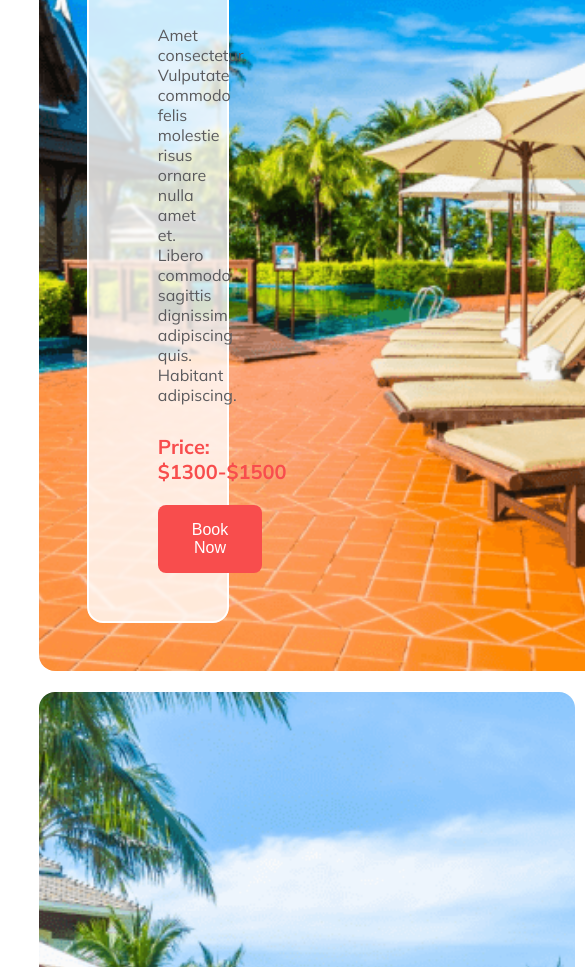
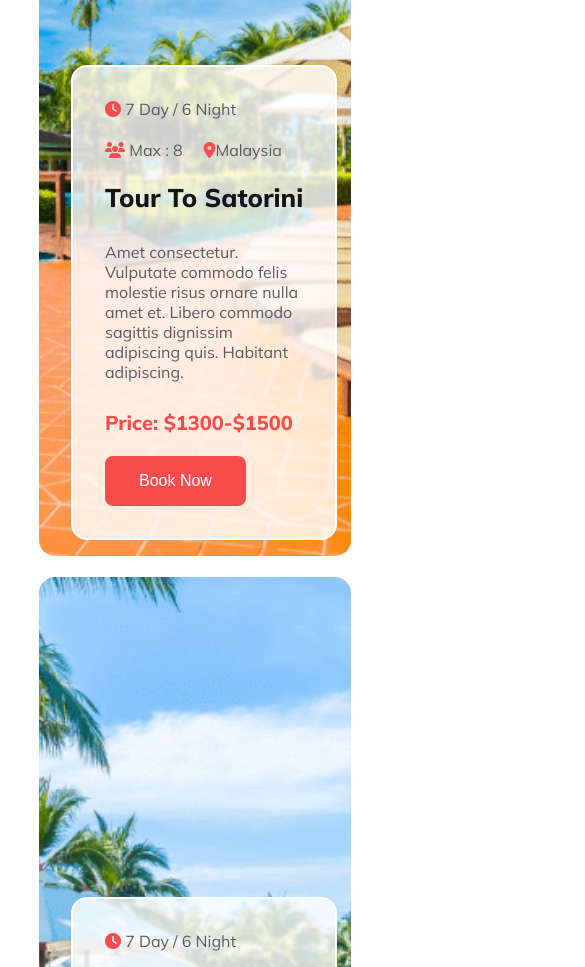
Before and after one commit to NaimoonJannat/B9A2-Travel-website, a plain HTML site: page index.html in a window 390 px wide. Shown: the part 6426-7393 px from the top of the page, 585 px wide, since content can reach past the window. Drawn offline with Linux system fonts and the light colour scheme.

Commit message:
Deal section completed with responsive

```diff
--- a/index.html
+++ b/index.html
@@ -194,6 +194,15 @@
             <div class="deal-banner-container">
                 <div class="deal-banner" id="deal-one">
                     <div class="deals">
+                        <div class="deal-icon-box">
+                            <div class="icon-box-one">
+                                <p class="icon-info"><i class="fa-solid fa-clock"></i> 7 Day / 6 Night</p>
+                            </div>
+                            <div class="icon-box-two">
+                                <p class="icon-info"><i class="fa-solid fa-users"></i> Max : 8</p>
+                                <p class="icon-info"><i class="fa-solid fa-location-dot"></i>Malaysia</p>
+                            </div>
+                        </div>
                         <h1 class="choose-title">Tour To Satorini</h1>
                         <p class="primary-info" id="blog-info">Amet consectetur. Vulputate commodo felis
                             molestie risus  ornare nulla amet et. Libero commodo sagittis dignissim adipiscing quis. Habitant adipiscing.</p>
@@ -203,6 +212,16 @@
                 </div>
                 <div class="deal-banner" id="deal-two">
                     <div class="deals">
+                        <div class="deal-icon-box">
+                            <div class="icon-box-one">
+                                <p class="icon-info"><i class="fa-solid fa-clock"></i> 7 Day / 6 Night</p>
+                            </div>
+                            <div class="icon-box-two">
+                                <p class="icon-info"><i class="fa-solid fa-users"></i> Max : 8</p>
+                                <p class="icon-info"><i class="fa-solid fa-location-dot"></i>Malaysia</p>
+                            </div>
+                        </div>
+
                         <h1 class="choose-title">Tour To Satorini</h1>
                         <p class="primary-info" id="blog-info">Amet consectetur. Vulputate commodo felis
                             molestie risus  ornare nulla amet et. Libero commodo sagittis dignissim adipiscing quis. Habitant adipiscing.</p>
@@ -212,6 +231,15 @@
                 </div>
                 <div class="deal-banner" id="deal-three">
                     <div class="deals">
+                        <div class="deal-icon-box">
+                            <div class="icon-box-one">
+                                <p class="icon-info"><i class="fa-solid fa-clock"></i> 7 Day / 6 Night</p>
+                            </div>
+                            <div class="icon-box-two">
+                                <p class="icon-info"><i class="fa-solid fa-users"></i> Max : 8</p>
+                                <p class="icon-info"><i class="fa-solid fa-location-dot"></i>Malaysia</p>
+                            </div>
+                        </div>
                         <h1 class="choose-title">Tour To Satorini</h1>
                         <p class="primary-info" id="blog-info">Amet consectetur. Vulputate commodo felis
                             molestie risus  ornare nulla amet et. Libero commodo sagittis dignissim adipiscing quis. Habitant adipiscing.</p>
@@ -220,6 +248,7 @@
                     </div>
                 </div>
             </div>
+            <button class="primary-btn">See More Packages</button>
         </div>
 
         <!-- perfect place section  -->
--- a/responsive.css
+++ b/responsive.css
@@ -50,6 +50,18 @@
         width: 80%;
     }
 
+    /* Deal section  */
+    #deal-one , #deal-two , #deal-three {
+        padding: 20rem 2rem 1rem;
+    }
+    .deals{
+        width: 80%;
+        padding: 2rem;
+    }
+    .deal-icon-box{
+        flex-direction: column;
+    }
+
     /* perfect place section  */
 
     .perfect-place-section{
@@ -57,6 +69,6 @@
     }
     iframe{
         width: 95%;
-        height: auto;
+        height: 80%;
     }
 }
--- a/style.css
+++ b/style.css
@@ -228,6 +228,9 @@ nav{
 }
 
 /* <!-- deals-section  --> */
+.deal-section{
+    text-align: center;
+}
 
 .deal-banner{
     background-repeat: no-repeat;
@@ -235,6 +238,23 @@ nav{
     background-position: center;
     border-radius: 16px;
     margin-bottom: 1.3rem;
+    text-align: left;
+}
+.deal-icon-box{
+    display: flex;
+    gap: 1.3rem;
+    margin-bottom: 1.3rem;
+}
+.icon-box-two{
+    display: flex;
+    gap: 1.3rem;
+}
+.icon-info{
+    font-size: 1rem;
+    color: var(--info-grey);
+}
+.icon-info > i{
+    color: var(--primary-color);
 }
 .deals{
     width: 50%;
@@ -243,24 +263,24 @@ nav{
     border: 2px solid #FFF;
     background: rgba(255, 255, 255, 0.80);
     backdrop-filter: blur(1px);
-    border-radius: 16px;
 }
 .deal-price{
     color: var(--primary-color);
     font-size: 1.25rem;
     margin-bottom: 1.3rem;
+    font-weight: 800;
 }
 #deal-one{
     background-image: url(./Images/vacation.png);
-    padding: 3rem 0rem 3rem 33.5rem;
+    padding: 3rem 0rem 3rem 34rem;
 }
 #deal-two{
     background-image: url(./Images/vacation2.png);
-    padding: 3rem 33.5rem 3rem 3rem ;
+    padding: 3rem 30rem 3rem 3rem ;
 }
 #deal-three{
     background-image: url(./Images/vacation.png);
-    padding: 3rem 0rem 3rem 33.5rem;
+    padding: 3rem 0rem 3rem 34rem;
 }
 
 /* Perfect place section  */
```
